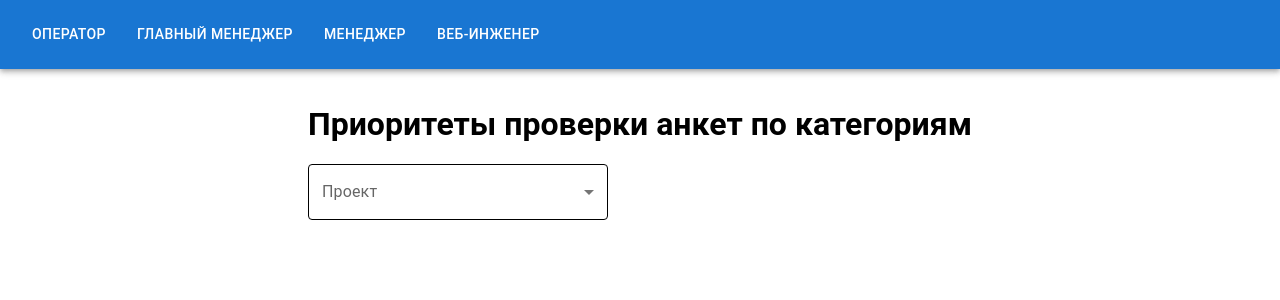
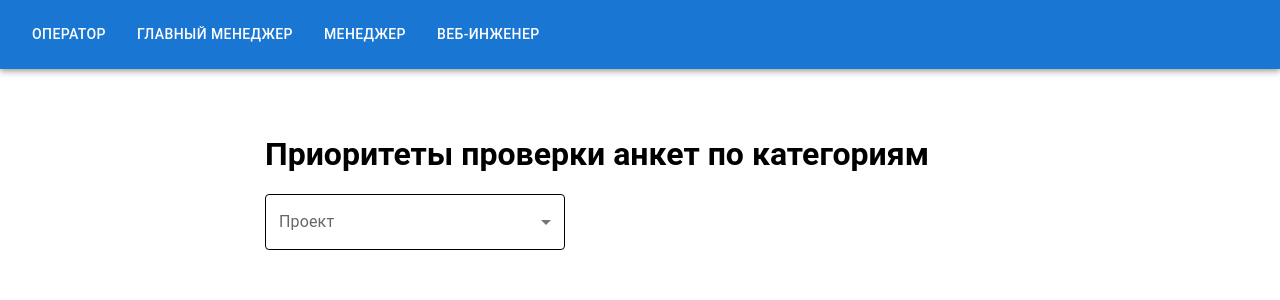
Before and after one commit to v-v-belikov/datacheck, a React (Vite) app: page / in a window 1280 px wide. Both pictures are taken after a click on the button "МЕНЕДЖЕР". Shown: the top 300 px of the page. Built offline with nearby package versions, Linux system fonts and the light colour scheme.

Commit message:
fix select

```diff
--- a/src/pages/ManagerPage.tsx
+++ b/src/pages/ManagerPage.tsx
@@ -71,7 +71,7 @@ export const ManagerPage: React.FC = () => {
   };
 
   return (
-    <div>
+    <div style={{width: "750px", paddingTop: "30px"}}>
       <h1>Приоритеты проверки анкет по категориям</h1>
       <FormControl style={{minWidth: "300px"}}>
         <InputLabel id="demo-simple-select-label">Проект</InputLabel>
```
